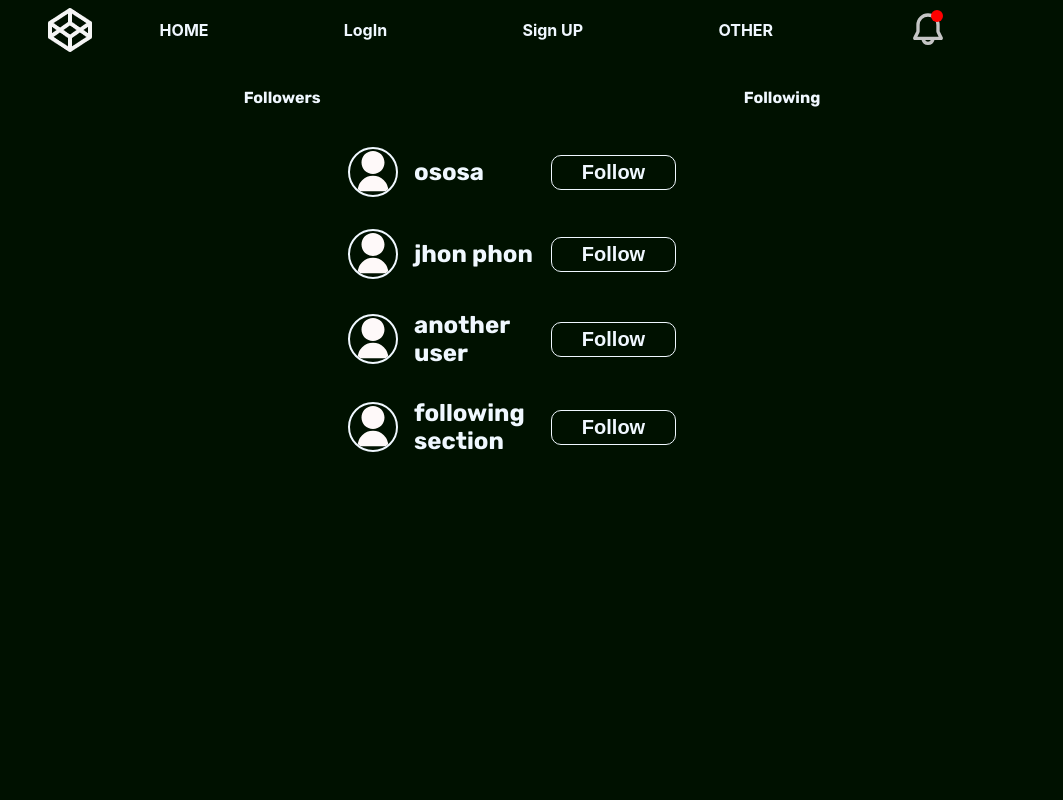
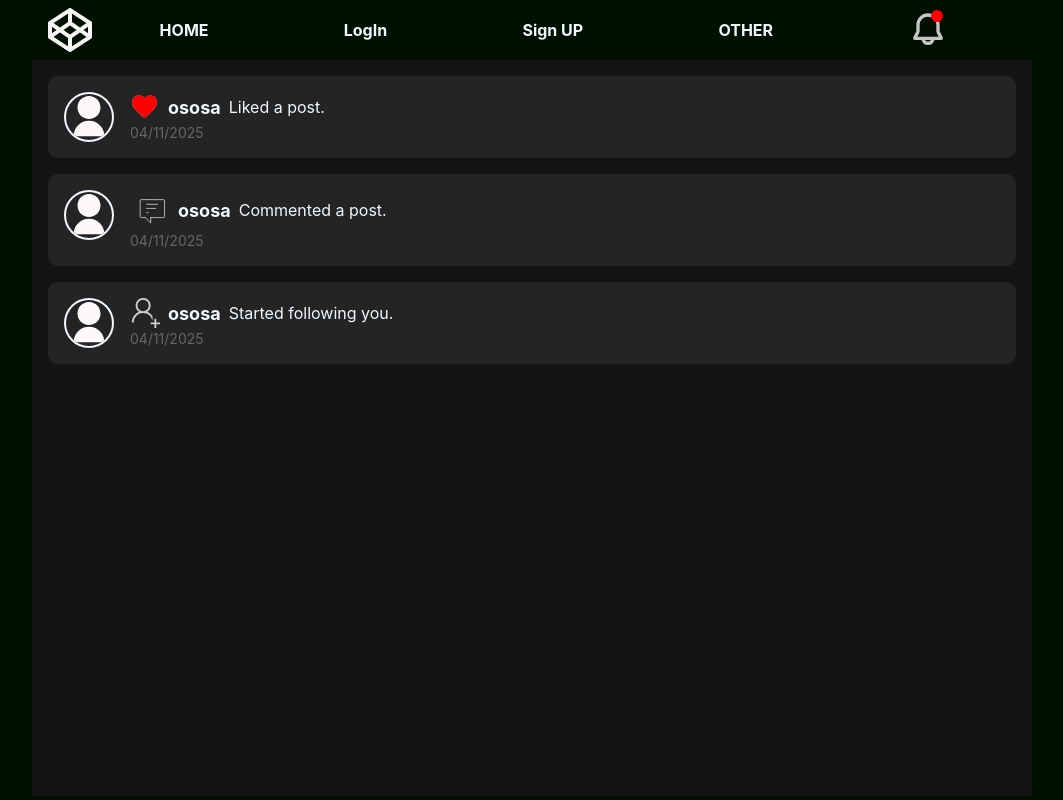
Before and after one commit to SirZosa/Social-app, a React (Vite) app: page /user/1/follow in a window 1280 px wide. Both pictures are taken after a click on the button 1036 px from the left and 30 px from the top of the page. Shown: the whole page, without its empty margins (108-1171 px from the left). Built offline with nearby package versions, Linux system fonts and the light colour scheme.

Commit message:
Notification seccion added

```diff
--- a/src/components/follow-section/follow-section.tsx
+++ b/src/components/follow-section/follow-section.tsx
@@ -8,13 +8,13 @@ export default function FollowSection({type}:FollowSectionProps){
     const [followers] = useState([{username:'ososa'},{username:'jhon phon'}, {username:'another user'}, {username:'follower section'}])
     const [following] = useState([{username:'ososa'},{username:'jhon phon'}, {username:'another user'}, {username:'following section'}])
     return(
-        <div className={`follow-section`}>{type == 'followers' ? followers.map(follower => {
+        <div className={`follow-section`}>{type == 'followers' ? followers.map((follower,index) => {
           return(
-            <UserCardFollowers username={follower.username}/>
+            <UserCardFollowers key={index} username={follower.username}/>
           )
-        }): following.map(follow => {
+        }): following.map((follow,index) => {
           return(
-            <UserCardFollowing username={follow.username}/>
+            <UserCardFollowing key={index} username={follow.username}/>
           )
         })}</div>
     )
--- a/src/components/navbar/navbar.tsx
+++ b/src/components/navbar/navbar.tsx
@@ -6,12 +6,17 @@ import fb from '../../assets/Facebook.png'
 import ig from '../../assets/Instagram.png'
 import tw from '../../assets/Twitter.png'
 import notification from '../../assets/notification.svg'
+import NotificationsSection from "../notifications-section/notifications-section"
 import "./navbar.css"
 export default function Navbar(){
     const [open, setOpen] = useState<boolean>(false);
+    const [notificationsOpen, setNotificationsOpen] = useState(false)
     const navigate = useNavigate();
     function onClickProp(){
         setOpen(prev => !prev);
+    }
+    function handleNotificationBtn(){
+        setNotificationsOpen(prev => !prev)
     }
     return(
         <>
@@ -23,10 +28,10 @@ export default function Navbar(){
                     <NavLink className={({isActive}) => isActive ? "link-active" : ""} to="/login">LogIn</NavLink>
                     <NavLink className={({isActive}) => isActive ? "link-active" : ""} to="signup">Sign UP</NavLink>
                     <NavLink className={({isActive}) => isActive ? "link-active" : ""} to="other">OTHER</NavLink>
-                    <button className="nav-links-notification-button"><img src={notification} alt="notification icon" /><div className="active-notification"></div></button>
+                    <button className="nav-links-notification-button" onClick={()=>handleNotificationBtn()}><img src={notification} alt="notification icon" /><div className="active-notification"></div></button>
                 </div>
                 <div className="burger-icon">
-                    <button className="nav-links-notification-button"><img src={notification} alt="notification icon" /><div className="active-notification"></div></button>
+                    <button className="nav-links-notification-button" onClick={()=>handleNotificationBtn()}><img src={notification} alt="notification icon" /><div className="active-notification"></div></button>
                     <Burger arial-label="button" arial-value={open} onClickProp={onClickProp} open={open}/>
                 </div>
             </div>
@@ -43,6 +48,7 @@ export default function Navbar(){
                     <a href="#"><img src={tw} alt="twitter logo" /></a>
                 </div>
             </div>
+            {notificationsOpen && <NotificationsSection/>}
         </nav>
         </>
     )
--- /dev/null
+++ b/src/components/notification/notification.css
@@ -0,0 +1,30 @@
+.notification{
+    display: flex;
+    gap:1rem;
+    background-color: #242424;
+    border-radius: 10px;
+    padding: 1rem;
+}
+
+.notification-content p{
+    display: flex;
+    gap: 0.5rem;
+    align-items: center;
+}
+
+.notification-user-pic{
+    width: 50px;
+    height: 50px;
+    border: 2px solid aliceblue;
+    border-radius: 50%;
+}
+
+.notification-username{
+    font-weight: bold;
+    font-size: 18px;
+}
+
+.notification-date{
+    font-size: 14px;
+    color: #666;
+}
--- /dev/null
+++ b/src/components/notification/notification.tsx
@@ -0,0 +1,27 @@
+import user from '../../assets/user.svg'
+import comment from '../../assets/comment.json';
+import heart from '../../assets/heart.json';
+import LottiePlayer from '../lottie-player/lottie-player';
+import newFollower from '../../assets/new_follower.svg'
+import './notification.css'
+type NotificationProps = {
+    username:string;
+    date: string;
+    type: 'like'|'comment'|'follower'
+}
+export default function Notification({username, date, type}:NotificationProps){
+    let content = type == 'like' ? "Liked a post." : type == 'comment' ? 'Commented a post.' : 'Started following you.'
+    let icon = type == 'comment' ? <LottiePlayer animationDataSrc={comment} startFrame={26} endFrame={0} isActive={false} width={40} height={40} autoplay={true} loop={true}/> : type == 'like' ? <LottiePlayer animationDataSrc={heart} startFrame={1} endFrame={0} isActive={false} width={30} height={30} autoplay={true} loop={true}/> : <img style={{width:'30px', height:'30px'}} src={newFollower} alt='newe follower icon'/>
+
+    return(
+        <div className="notification">
+            <img className='notification-user-pic' src={user} alt="user image" />
+            <div className='notification-info'>
+                <div className="notification-content">
+                    <p>{icon}<span className='notification-username'>{username}</span> {content}</p>
+                </div>
+                <span className='notification-date'>{date}</span>
+            </div>
+        </div>
+    )
+}
--- /dev/null
+++ b/src/components/notifications-section/notifications-section.css
@@ -0,0 +1,10 @@
+.notification-section{
+    display: flex;
+    flex-direction: column;
+    max-width: 1000px;
+    margin: 0 auto;
+    background-color: #141414;
+    height: calc(100dvh - 4rem);
+    gap: 1rem;
+    padding: 1rem;
+}
--- /dev/null
+++ b/src/components/notifications-section/notifications-section.tsx
@@ -0,0 +1,11 @@
+import './notifications-section.css'
+import Notification from '../notification/notification'
+export default function NotificationsSection(){
+    return(
+        <section className="notification-section">
+            <Notification username='ososa' type='like' date='04/11/2025'></Notification>
+            <Notification username='ososa' type='comment' date='04/11/2025'></Notification>
+            <Notification username='ososa' type='follower' date='04/11/2025'></Notification>
+        </section>
+    )
+}
```
Also changed, not shown: src/assets/new_follower.svg (added).
